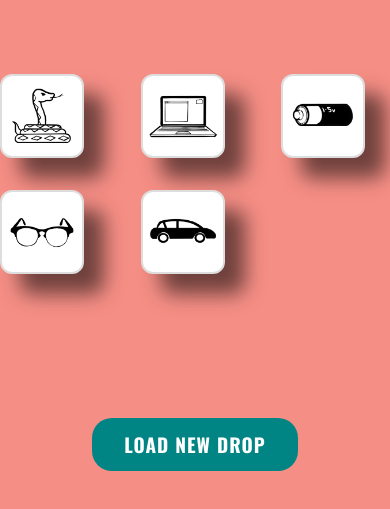
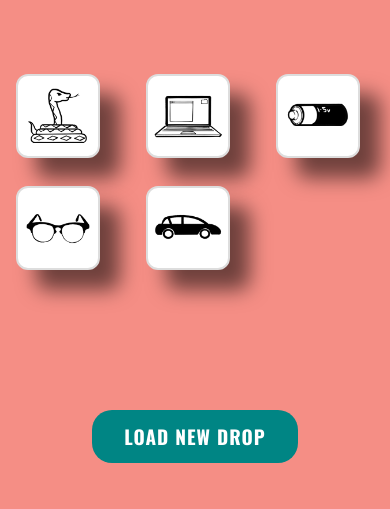
Before and after one commit to Buhlerbuhler/storydrop, a plain HTML site: page index.html in a window 390 px wide. Shown: the part 225-734 px from the top of the page. Drawn offline with nearby package versions, Linux system fonts and the light colour scheme.

Commit message:
Update style.css

```diff
--- a/style.css
+++ b/style.css
@@ -1,23 +1,25 @@
-/* Reset & base styles */
+/* Base Styles */
 body {
   margin: 0;
   padding: 0;
   font-family: 'Segoe UI', sans-serif;
   background: #f58e85;
   display: flex;
-  justify-content: center;
-  align-items: start;
-  min-height: 100vh; /* allows vertical scrolling */
-  overflow-x: hidden;
+  flex-direction: column;
+  align-items: center;
+  min-height: 100vh;
 }
 
 .container {
   text-align: center;
   padding-top: 100px;
   width: 100%;
+  max-width: 900px;
+  box-sizing: border-box;
+  padding-left: 1rem;
+  padding-right: 1rem;
 }
 
-/* Header */
 h1 {
   font-family: 'Oswald', sans-serif;
   font-weight: 700;
@@ -28,16 +30,14 @@ h1 {
   text-transform: uppercase;
 }
 
-/* Dice layout */
+/* Dice Grid */
 .dice-grid {
   display: flex;
   flex-wrap: wrap;
   justify-content: center;
   gap: 3rem;
   margin-bottom: 4rem;
-  min-height: 200px;
   position: relative;
-  max-width: 100%;
 }
 
 .die {
@@ -111,12 +111,7 @@ h1 {
   animation: fallOff 0.4s ease-in forwards;
 }
 
-.hidden {
-  opacity: 0;
-  visibility: hidden;
-}
-
-/* Primary button */
+/* Button Styles */
 button {
   font-family: 'Oswald', sans-serif;
   font-weight: 700;
@@ -133,7 +128,7 @@ button {
   margin-top: 5rem;
 }
 
-/* Top-right link button (outline) */
+/* Outline Button (top-right link) */
 .outline-btn {
   position: absolute;
   top: 20px;
@@ -152,13 +147,17 @@ button {
   text-decoration: none;
 }
 
-/* Responsive layout for mobile */
+/* Utility Classes */
+.hidden {
+  opacity: 0;
+  visibility: hidden;
+}
+
+/* Responsive Layout for Mobile */
 @media (max-width: 600px) {
   .dice-grid {
     display: grid;
     grid-template-columns: repeat(3, 1fr);
-    grid-auto-rows: 1fr;
-    justify-content: center;
     gap: 2rem;
   }
 
```
